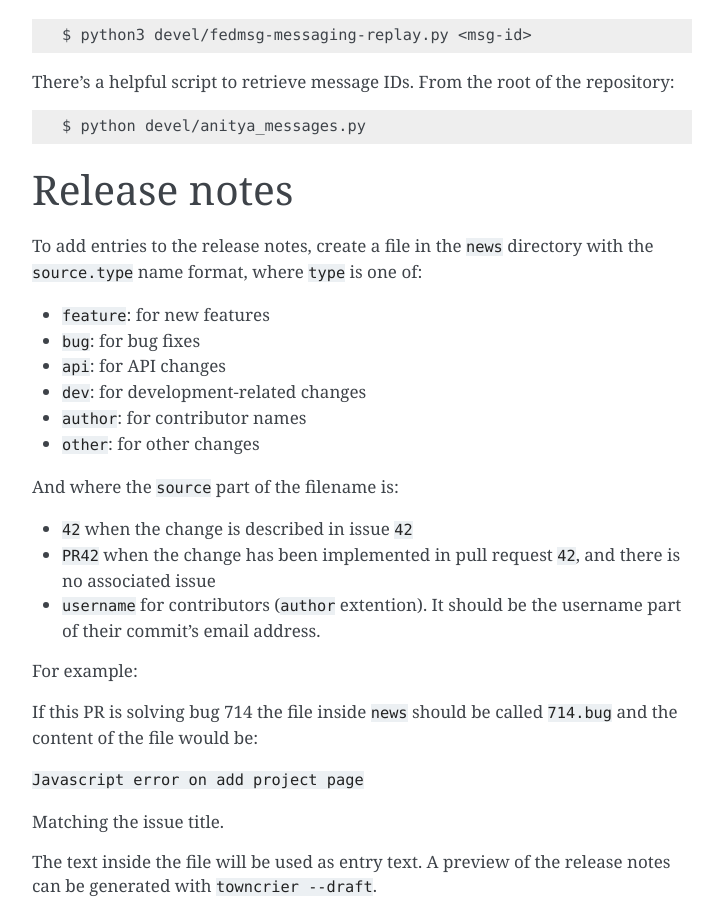
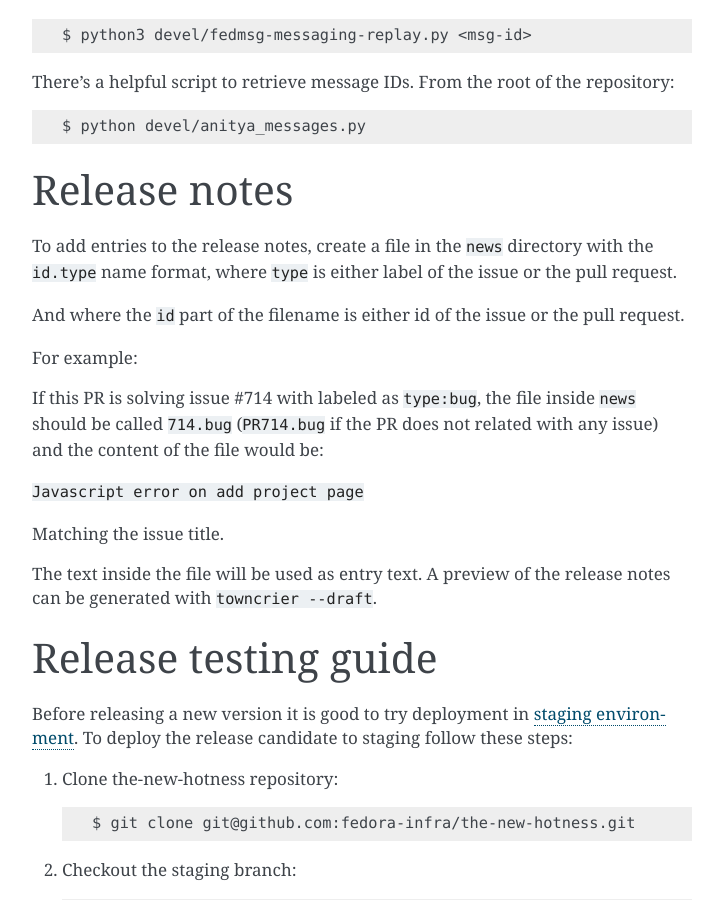
Before and after one commit to fedora-infra/the-new-hotness, a Sphinx documentation site: the page built from docs/dev-guide.rst, in a window 1280 px wide and 900 px high, scrolled down 4633 px. Shown: the whole window, without its empty margins (388-1111 px from the left). Built offline with Sphinx 7.4.7, drawn with Linux system fonts in a browser that asks for light colours; the version number could not be read and is left out.

Commit message:
Update doc of Release Notes in dev-guide

```diff
--- a/docs/dev-guide.rst
+++ b/docs/dev-guide.rst
@@ -206,26 +206,15 @@ Release notes
 =============
 
 To add entries to the release notes, create a file in the ``news`` directory
-with the ``source.type`` name format, where ``type`` is one of:
+with the ``id.type`` name format, where ``type`` is either label of the
+issue or the pull request.
 
-* ``feature``: for new features
-* ``bug``: for bug fixes
-* ``api``: for API changes
-* ``dev``: for development-related changes
-* ``author``: for contributor names
-* ``other``: for other changes
-
-And where the ``source`` part of the filename is:
-
-* ``42`` when the change is described in issue ``42``
-* ``PR42`` when the change has been implemented in pull request ``42``, and
-  there is no associated issue
-* ``username`` for contributors (``author`` extention). It should be the
-  username part of their commit's email address.
+And where the ``id`` part of the filename is either id of the issue or the pull
+request.
 
 For example:
 
-If this PR is solving bug 714 the file inside ``news`` should be called ``714.bug``
+If this PR is solving issue #714 with labeled as ``type:bug``, the file inside ``news`` should be called ``714.bug`` (``PR714.bug`` if the PR does not related with any issue)
 and the content of the file would be:
 
 ``Javascript error on add project page``
```
